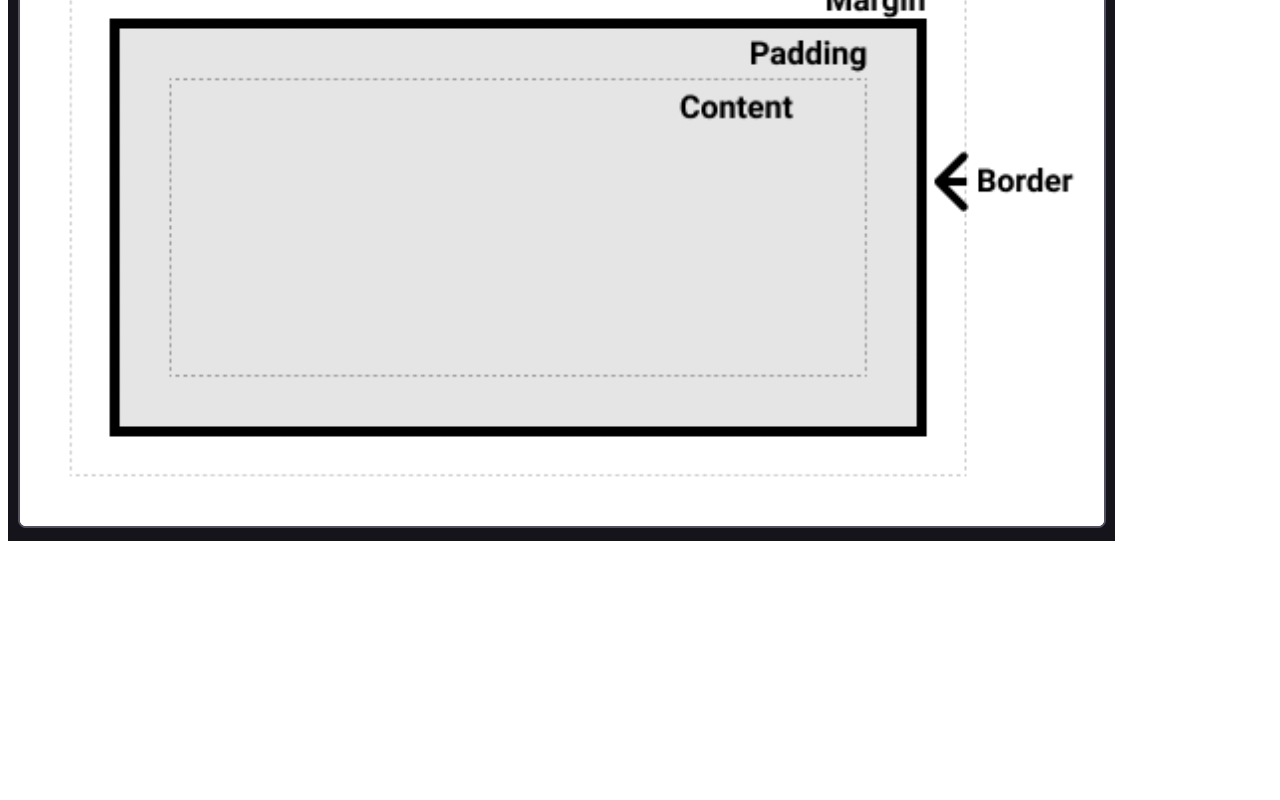
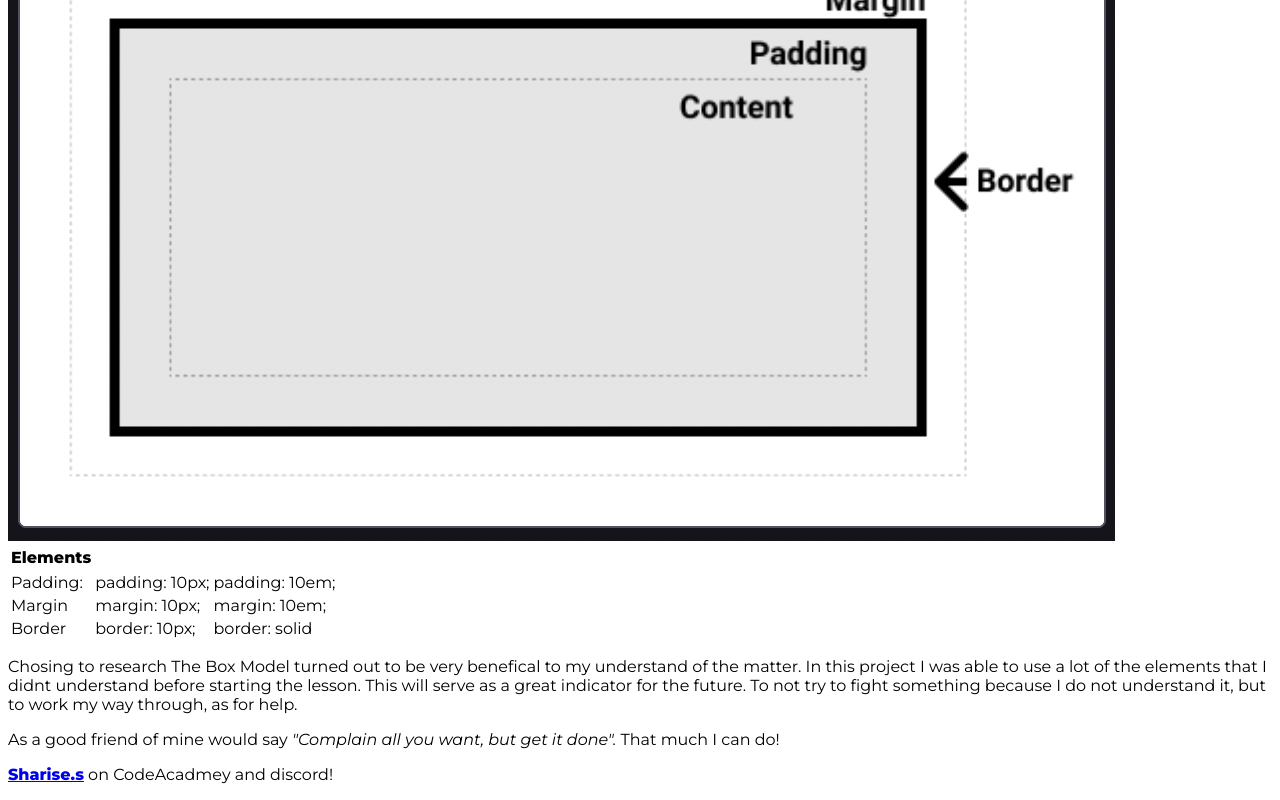
Before and after one commit to SharisexS/CA.Cheatsheet, a plain HTML site: page index.html in a window 1280 px wide. Shown: the part 1313-2113 px from the top of the page. Before the commit the page ends 1866 px from the top, so only its background shows below. Drawn offline with Linux system fonts and the light colour scheme; files that its build step writes are made by us from their sources; files whose address does not match are found by name.

Commit message:
Add files via upload

```diff
--- a/index.html
+++ b/index.html
@@ -11,6 +11,12 @@
     <link rel="preconnect" href="https://fonts.googleapis.com">
 <link rel="preconnect" href="https://fonts.gstatic.com" crossorigin>
 <link href="https://fonts.googleapis.com/css2?family=Montserrat:ital,wght@0,400;0,800;1,400&display=swap" rel="stylesheet">
+<link rel="preconnect" href="https://fonts.googleapis.com">
+<link rel="preconnect" href="https://fonts.gstatic.com" crossorigin>
+<link href="https://fonts.googleapis.com/css2?family=Nunito:wght@400;800&display=swap" rel="stylesheet">
+<link rel="preconnect" href="https://fonts.googleapis.com">
+<link rel="preconnect" href="https://fonts.gstatic.com" crossorigin>
+<link href="https://fonts.googleapis.com/css2?family=Yanone+Kaffeesatz:wght@200&display=swap" rel="stylesheet">
 
 </head>
 <body>
@@ -33,8 +39,10 @@
          of the behavior defined in the box model. The model defines how the different parts of a box — margin, border, padding,
           and content — work together to create a box that you can see on a page.</p>
         </div>
+</Section>
 
-
+<!--Element examples-->
+<section class="example">
     <p>Common Box model elements are padding, margins, and borders. </p>
 
     <div class="padding"></div>
@@ -62,18 +70,62 @@
         <ul>Borders</ul>
             <li>The border is drawn between the margin and the padding of a box. If you are using the standard box model,
                 the size of the border is added to the width and height of the box. </li>
-            <li></li>
+            <li>For styling borders, there are a large number of properties — there are four borders, and each border
+                has a style, width, and color that can manipulate.</li>
             <li>You can set the width, style, or color of all four borders at once using the <em>border</em> property or
             the longhand equivalent <em>border-top, border-right, border-bottom, border-left.</em></li>
     </div>
  </Section>
 
+ <!--Image #1 -->
  <Section class="images">
      <div class="main">
      <img src="./Resourses/Images/Screen Shot 2022-03-28 at 4.02.49 PM.png" alt="example.photo">
      </div>
  </Section>
 
-
+ <!-- Element breakdown/Table use-->
+ <section class="elements">
+     <div class="e.borders">
+         <table>
+            <tr>
+                <thead>
+                    <tr>
+                        <th>Elements</th>
+                    </tr>
+                </thead>
+                <td>Padding:</td>
+                <td class="edit">padding: 10px;</td>
+                <td class="edit">padding: 10em;</td>
+            </tr>
+            <tr>
+                <td>Margin</td>
+                <td class="edit">margin: 10px;</td>
+                <td class="edit">margin: 10em;</td>
+            </tr>
+            <tr>
+                <td>Border</td>
+                <td class="edit">border: 10px;</td>
+                <td class="edit">border: solid</td>
+            </tr>
+         </table>
+     </div>
+ </section>
+<!--the end result-->
+ <section class="result">
+     <div class="better">
+         <p>Chosing to research The Box Model turned out to be very benefical to my understand of the matter. In this project
+             I was able to use a lot of the elements that I didnt understand before starting the lesson. This will serve as a great
+             indicator for the future. To not try to fight something because I do not understand it, but to work my way through,
+             as for help.
+         </p>
+         <p>As a good friend of mine would say <em>"Complain all you want, but get it done".</em> That much I can do!</p>
+     </div>
+ </section>
+ <!--footer section-->
+ <footer class="foot">
+    <p><a href="https://discuss.codecademy.com/" target="_blank"><strong>Sharise.s</strong></a> on CodeAcadmey and
+        discord!</p>
+</footer>
 </body>
 </html>
```
